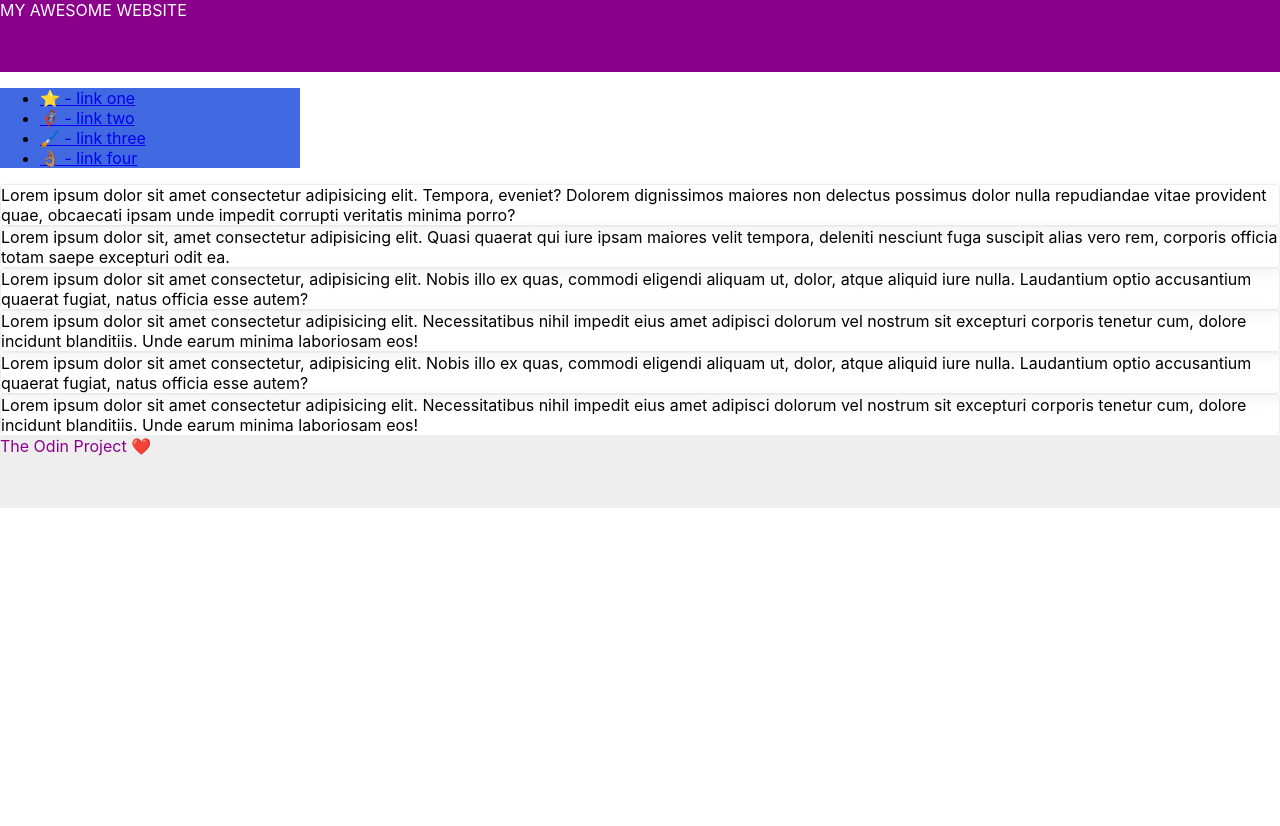
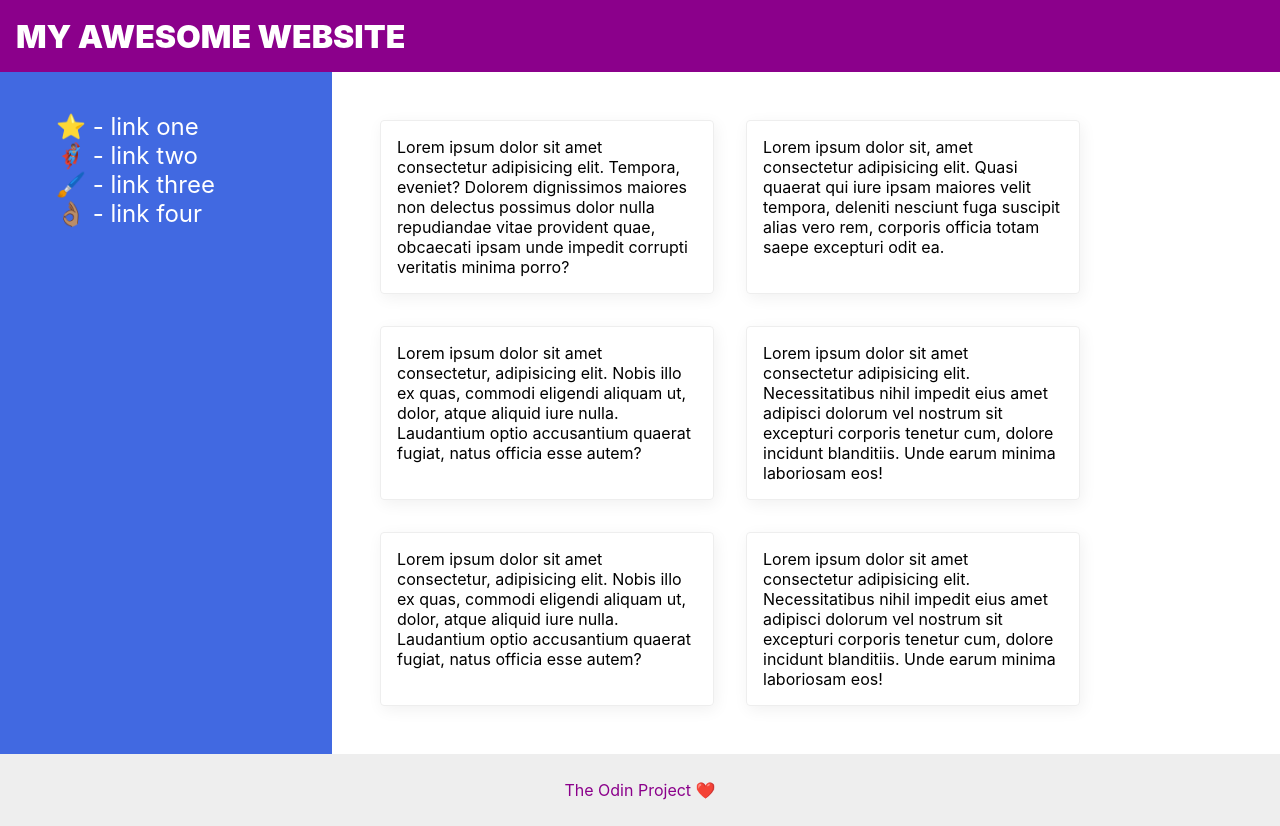
Before and after one commit to TylerXNguyen/The_Odin_Project, a plain HTML site: page css-exercises-main/flex/07-flex-layout-2/index.html in a window 1280 px wide. Before the commit the page ends 800 px from the top, so only its background shows below. Drawn offline with Linux system fonts and the light colour scheme.

Commit message:
Finished the css flex exercises

```diff
--- a/css-exercises-main/flex/01-flex-center/style.css
+++ b/css-exercises-main/flex/01-flex-center/style.css
@@ -3,6 +3,9 @@
   border: 4px solid midnightblue;
   width: 400px;
   height: 300px;
+  display: flex;
+  align-items: center;
+  justify-content: center;
 }
 
 .box {
--- a/css-exercises-main/flex/02-flex-header/style.css
+++ b/css-exercises-main/flex/02-flex-header/style.css
@@ -1,6 +1,10 @@
 .header  {
   font-family: monospace;
   background: papayawhip;
+  display: flex;
+  align-items: center;
+  justify-content: space-between;
+  padding: 8px;
 }
 
 .logo {
@@ -14,6 +18,10 @@
 ul {
   /* this removes the dots on the list items*/
   list-style-type: none;
+  display: flex;
+  margin: 0;
+  padding: 0;
+  gap: 10px;
 }
 
 a {
--- a/css-exercises-main/flex/03-flex-header-2/style.css
+++ b/css-exercises-main/flex/03-flex-header-2/style.css
@@ -12,6 +12,9 @@ body {
   background: white;
   border-bottom: 1px solid #ddd;
   box-shadow: 0 0 8px rgba(0,0,0,.1);
+  display: flex;
+  justify-content: space-between;
+  padding: 8px;
 }
 
 .profile-image {
@@ -41,8 +44,32 @@ a {
   /* this removes the line under our links */
   text-decoration: none;
   color: rebeccapurple;
+  display: flex;
+  flex-flow: row nowrap;
 }
 
 ul {
   list-style-type: none;
+  display: flex;
+  flex-flow: row nowrap;
+  gap: 12px;
 }
+
+.header {
+  display: flex;
+  justify-content: space-between;
+  padding: 8px;
+}
+
+ul {
+  display: flex;
+  margin: 0;
+  padding: 0;
+  gap: 16px;
+}
+
+.left, .right {
+  display: flex;
+  align-items: center;
+  gap: 16px;
+}
--- a/css-exercises-main/flex/06-flex-layout/style.css
+++ b/css-exercises-main/flex/06-flex-layout/style.css
@@ -5,10 +5,47 @@ body {
   margin: 0;
   overflow: hidden;
   font-family: Roboto, sans-serif;
+  display: flex;
+  flex-flow: column nowrap;
+  justify-content: space-between;
+}
+
+.header,
+.footer {
+  display: flex;
+  justify-content: space-between;
+  padding: 10px;
+}
+
+.footer {
+  background-color: #EBEBEB;
+}
+
+.left-links,
+.right-links {
+  display: flex;
+  justify-content: space-around;
+  gap: 16px;
+}
+
+.content {
+  display: flex;
+  flex-direction: column;
+  justify-content: center;
+  align-items: center;
 }
 
 img {
   width: 600px;
+}
+
+li {
+  list-style: none;
+}
+
+a {
+  text-decoration: none;
+  color: gray;
 }
 
 button {
--- a/css-exercises-main/flex/07-flex-layout-2/index.html
+++ b/css-exercises-main/flex/07-flex-layout-2/index.html
@@ -12,6 +12,7 @@
       MY AWESOME WEBSITE
     </div>
 
+    <div class="content">
       <div class="sidebar">
         <ul>
           <li><a href="#">⭐ - link one</a></li>
@@ -20,14 +21,15 @@
           <li><a href="#">👌🏽 - link four</a></li>
         </ul>
       </div>
-
+      <div class="card-grid">
         <div class="card">Lorem ipsum dolor sit amet consectetur adipisicing elit. Tempora, eveniet? Dolorem dignissimos maiores non delectus possimus dolor nulla repudiandae vitae provident quae, obcaecati ipsam unde impedit corrupti veritatis minima porro?</div>
         <div class="card">Lorem ipsum dolor sit, amet consectetur adipisicing elit. Quasi quaerat qui iure ipsam maiores velit tempora, deleniti nesciunt fuga suscipit alias vero rem, corporis officia totam saepe excepturi odit ea.</div>
         <div class="card">Lorem ipsum dolor sit amet consectetur, adipisicing elit. Nobis illo ex quas, commodi eligendi aliquam ut, dolor, atque aliquid iure nulla. Laudantium optio accusantium quaerat fugiat, natus officia esse autem?</div>
         <div class="card">Lorem ipsum dolor sit amet consectetur adipisicing elit. Necessitatibus nihil impedit eius amet adipisci dolorum vel nostrum sit excepturi corporis tenetur cum, dolore incidunt blanditiis. Unde earum minima laboriosam eos!</div>
         <div class="card">Lorem ipsum dolor sit amet consectetur, adipisicing elit. Nobis illo ex quas, commodi eligendi aliquam ut, dolor, atque aliquid iure nulla. Laudantium optio accusantium quaerat fugiat, natus officia esse autem?</div>
         <div class="card">Lorem ipsum dolor sit amet consectetur adipisicing elit. Necessitatibus nihil impedit eius amet adipisci dolorum vel nostrum sit excepturi corporis tenetur cum, dolore incidunt blanditiis. Unde earum minima laboriosam eos!</div>
-
+      </div>
+    </div>
     <div class="footer">
       The Odin Project ❤️
     </div>
--- a/css-exercises-main/flex/07-flex-layout-2/style.css
+++ b/css-exercises-main/flex/07-flex-layout-2/style.css
@@ -2,27 +2,65 @@ body {
   font-family: -apple-system, BlinkMacSystemFont, 'Segoe UI', Roboto, Oxygen, Ubuntu, Cantarell, 'Open Sans', 'Helvetica Neue', sans-serif;
   margin: 0;
   min-height: 100vh;
+  display: flex;
+  flex: 1;
+  flex-direction: column;
+  justify-content: flex-start;
 }
 
 .header {
   height: 72px;
   background: darkmagenta;
   color: white;
+  display: flex;
+  align-items: center;
+  font-size: 32px;
+  font-weight: 900;
+  padding: 0 16px;
+}
+
+.content {
+  display: flex;
+  flex-flow: row nowrap;
+}
+
+ul {
+  list-style: none;
+}
+
+a {
+  text-decoration: none;
+  color: white;
+}
+
+.card-grid {
+  display: flex;
+  flex-flow: row wrap;
+  padding: 32px;
 }
 
 .footer {
   height: 72px;
   background: #eee;
   color: darkmagenta;
+  display: flex;
+  align-items: center;
+  justify-content: center;
 }
 
 .sidebar {
   width: 300px;
   background: royalblue;
+  flex-shrink: 0;
+  font-size: 24px;
+  padding: 16px;
 }
 
 .card {
   border: 1px solid #eee;
   box-shadow: 2px 4px 16px rgba(0,0,0,.06);
   border-radius: 4px;
+  padding: 16px;
+  margin: 16px;
+  width: 300px;
 }
--- a/css-exercises-main/margin-and-padding/02-margin-and-padding-2/style.css
+++ b/css-exercises-main/margin-and-padding/02-margin-and-padding-2/style.css
@@ -6,7 +6,7 @@ body {
 .card {
   width: 400px;
   background: #fff;
-  margin: 16px auto;
+  padding: 8px;
 }
 
 .title {
@@ -19,9 +19,13 @@ body {
 
 .button-container {
   background: #e3f4ff;
+  margin: 0 auto;
+  padding: 8px 24px;
 }
 
 button {
   background: white;
   border: 1px solid #eee;
+  display: block;
+  align-items: center;
 }
```
Also changed, not shown: css-exercises-main/flex/03-flex-header-2/index.html (+4 -4 lines), css-exercises-main/flex/04-flex-information/index.html (+12 -3 lines), css-exercises-main/flex/04-flex-information/style.css (+26 -0 lines), css-exercises-main/flex/05-flex-modal/index.html (+11 -5 lines), css-exercises-main/flex/05-flex-modal/style.css (+15 -0 lines). Lines whose indentation alone changed are shown as unchanged.
